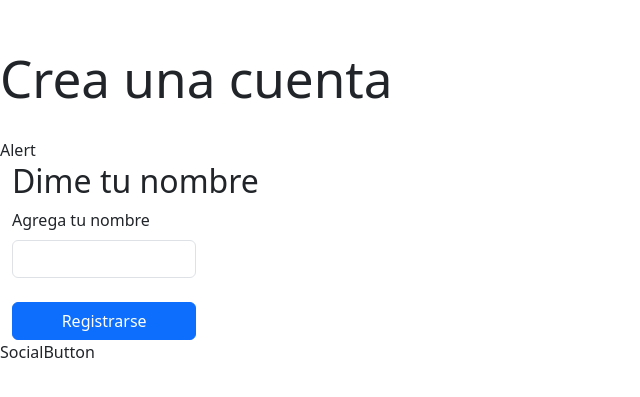
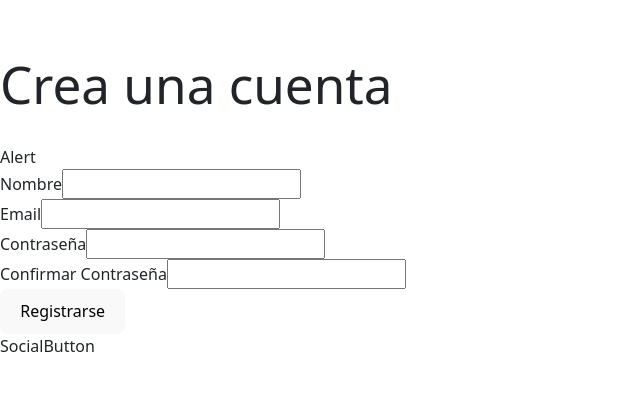
Before and after one commit to anny23sa/formulario2, a React (Vite) app: page / in a window 1280 px wide. Shown: the part 193-590 px from the top of the page, without its empty margins (0-640 px from the left). Built offline with nearby package versions, Linux system fonts and the light colour scheme.

Commit message:
creacion Input y label

```diff
--- a/src/components/Formulario/Formulario.jsx
+++ b/src/components/Formulario/Formulario.jsx
@@ -1,21 +1,67 @@
 import React from 'react'
 import { useState } from 'react';
+import './Formulario.css'
 
 const Formulario = () => {
 
-const [name, setname] = useState("")
+const [nombre, setNombre] = useState("");
+const [email, setEmail] = useState("");
+const [contrasena, setContrasena] = useState("");
+const [confirmacion, SeTConfirmacion] = useState("");
+//const [error, setError] = useState(false)
+
+const handleSubmit = (e) => {
+  e.preventDefault()
+  if(nombre.trim()===""){
+  setError(true)
+}else {
+  alert('datos enviados')
+  setError(false)
+}
+}
+
+return(
+  <form onSumit={handleSubmit}>
+    <div className="form-group">
+      <label>Nombre</label>
+      <input type="text" value={nombre} onChange={(e) => setNombre(e.target.value)} />
+    </div>
+
+    <div className="form-group">
+        <label>Email</label>
+        <input type="email" value={email} onChange={(e) => setEmail(e.target.value)} />
+      </div>
+
+      <div className="form-group">
+        <label>Contraseña</label>
+        <input type="password" value={contrasena} onChange={(e) => setContrasena(e.target.value)} />
+      </div>
+
+      <div className="form-group">
+        <label>Confirmar Contraseña</label>
+        <input type="password" value={confirmacion} onChange={(e) => setConfirmacion(e.target.value)} />
+      </div>
+      <button type="submit">Registrarse</button>
+    </form>
+  );
+}
+
+export default Formulario;
 
 
-  return (
+
+
+  /*return (
     <div className="container">
         <h2>Dime tu nombre</h2>
-        <form>
+        {error ? <p className="error">Hay un error</p>: null}
+        <form onSubmit={handleSubmit}>
             <div className="w-50">
                 <label className="form-label">Agrega tu nombre</label>
                 <input className="form-control"
                 type="text"
                 value={name}
-                onChange={ e => setname(e.target.value)} />
+                onChange={ e => setName(e.target.value)} />
             </div>
             <button className="btn btn-primary mt-4 w-50">Registrarse</button>
         </form>
@@ -23,4 +69,4 @@ const [name, setname] = useState("")
   );
 }
 
-export default Formulario
+export default Formulario*/
--- a/src/components/Formulario/formulario.css
+++ b/src/components/Formulario/formulario.css
@@ -0,0 +1,9 @@
+.error{
+    background-color: red;
+    color: aliceblue;
+    padding: 5px;
+    border-radius: 5px;
+    text-transform: uppercase;
+    text-align: center;
+
+}
```
